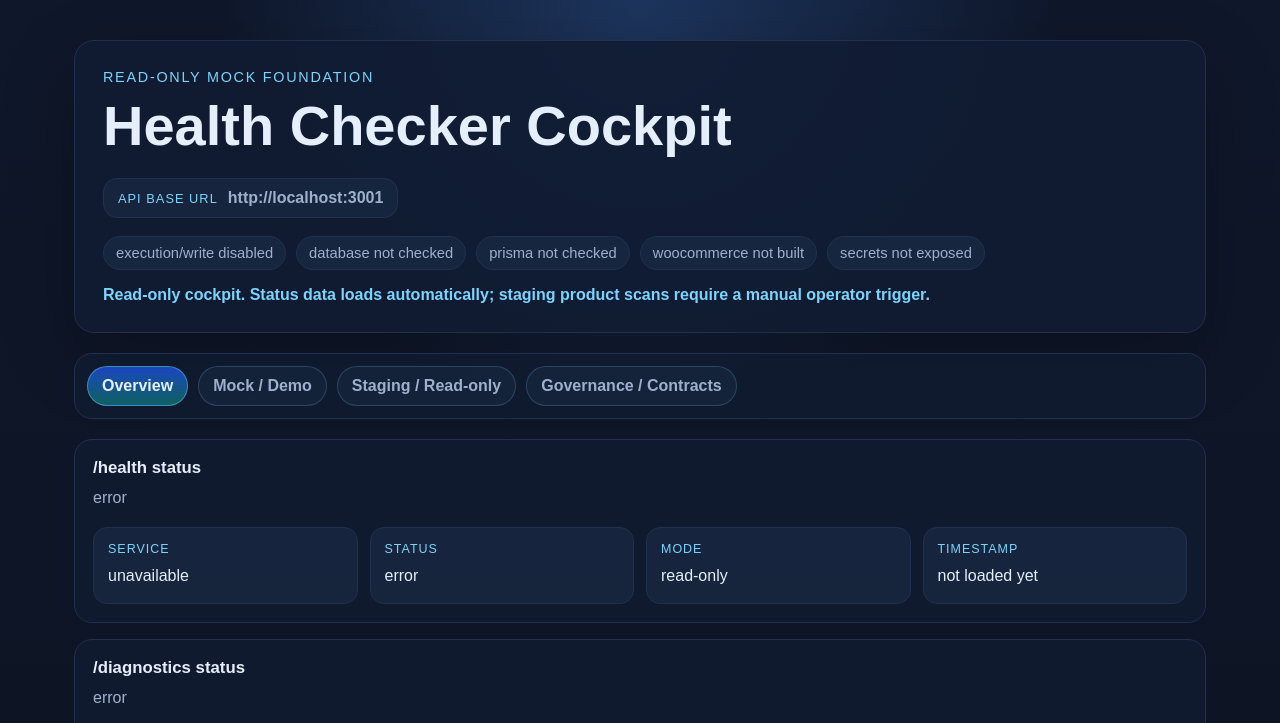
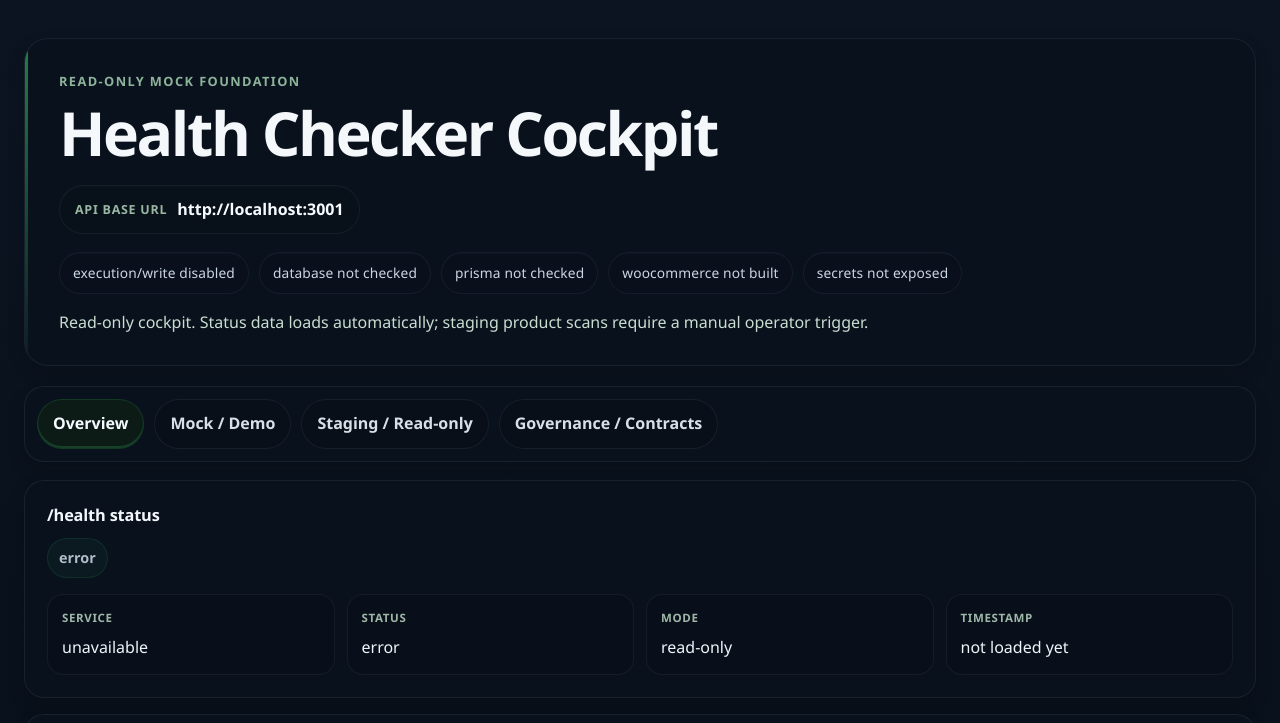
Before and after one commit to Xiaano/sam-mvp, a website: page apps/web/public/index.html in a window 1280 px wide. Shown: the top 723 px of the page. Drawn offline with Linux system fonts and the light colour scheme; no server answers.

Commit message:
style: test Nautilus cockpit theme

```diff
--- a/apps/web/public/styles.css
+++ b/apps/web/public/styles.css
@@ -1,47 +1,89 @@
 :root {
   color-scheme: dark;
-  --bg: #0f172a;
-  --panel: #111c33;
-  --panel-border: #22304f;
-  --text: #e5eefb;
-  --muted: #9fb0cc;
-  --accent: #7dd3fc;
-  --badge: #17263f;
+  --bg: #08101a;
+  --bg-elevated: rgba(10, 18, 30, 0.92);
+  --panel: rgba(13, 22, 34, 0.92);
+  --panel-strong: rgba(9, 16, 26, 0.96);
+  --panel-border: rgba(115, 126, 140, 0.14);
+  --panel-border-strong: rgba(54, 194, 100, 0.16);
+  --text: #eef4f8;
+  --muted: #b0bcc9;
+  --muted-strong: #d7e0e7;
+  --accent: #2fa35a;
+  --accent-soft: rgba(47, 163, 90, 0.075);
+  --accent-line: rgba(47, 163, 90, 0.22);
+  --shadow: 0 8px 18px rgba(0, 0, 0, 0.16);
 }
 
 * {
   box-sizing: border-box;
 }
 
+html {
+  background: var(--bg);
+}
+
 body {
   margin: 0;
-  font-family: Arial, Helvetica, sans-serif;
-  background:
-    radial-gradient(circle at top, #1d355d 0, transparent 28%),
-    linear-gradient(180deg, #0f172a 0%, #0b1220 100%);
+  font-family: "Segoe UI", "Inter", Arial, Helvetica, sans-serif;
+  background: linear-gradient(180deg, #0b1420 0%, #08101a 58%, #060c14 100%);
   color: var(--text);
+  line-height: 1.58;
+}
+
+body::before {
+  content: "";
+  position: fixed;
+  inset: 0;
+  pointer-events: none;
+  background: linear-gradient(180deg, rgba(255, 255, 255, 0.012), transparent 22%);
+  opacity: 0.32;
 }
 
 .shell {
-  max-width: 1180px;
+  position: relative;
+  max-width: 1300px;
   margin: 0 auto;
-  padding: 40px 24px 32px;
+  padding: 38px 24px 34px;
+  isolation: isolate;
+}
+
+.hero,
+.tab-bar,
+.grid article,
+.footer {
+  background: var(--bg-elevated);
+  border: 1px solid var(--panel-border);
+  box-shadow: var(--shadow);
+  backdrop-filter: blur(4px);
 }
 
 .hero {
-  background: rgba(17, 28, 51, 0.88);
-  border: 1px solid var(--panel-border);
-  border-radius: 20px;
-  padding: 28px;
-  box-shadow: 0 24px 72px rgba(0, 0, 0, 0.22);
+  position: relative;
+  border-radius: 24px;
+  padding: 32px 32px 30px 34px;
+  overflow: hidden;
+}
+
+.hero::before {
+  content: "";
+  position: absolute;
+  inset: 0 auto 0 0;
+  width: 3px;
+  background: linear-gradient(180deg, rgba(47, 163, 90, 0.75), rgba(47, 163, 90, 0.08));
+}
+
+.hero::after {
+  content: none;
 }
 
 .eyebrow {
-  margin: 0 0 8px;
-  color: var(--accent);
-  font-size: 0.9rem;
-  letter-spacing: 0.12em;
+  margin: 0 0 10px;
+  color: #8db49a;
+  font-size: 0.8rem;
+  letter-spacing: 0.11em;
   text-transform: uppercase;
+  font-weight: 700;
 }
 
 h1,
@@ -52,7 +94,10 @@ p {
 
 h1 {
   margin-bottom: 12px;
-  font-size: clamp(2rem, 5vw, 3.5rem);
+  font-size: clamp(2.2rem, 5vw, 3.8rem);
+  line-height: 1.05;
+  letter-spacing: -0.04em;
+  color: #f4f8fb;
 }
 
 .api-base {
@@ -61,18 +106,25 @@ h1 {
   gap: 10px;
   align-items: center;
   margin: 8px 0 0;
-  padding: 10px 14px;
-  border-radius: 14px;
-  background: rgba(23, 38, 63, 0.95);
-  border: 1px solid var(--panel-border);
-  color: var(--muted);
+  padding: 11px 15px;
+  border-radius: 999px;
+  background: rgba(9, 16, 26, 0.88);
+  border: 1px solid rgba(115, 126, 140, 0.13);
+  color: var(--muted-strong);
+  box-shadow: inset 0 1px 0 rgba(255, 255, 255, 0.02);
+}
+
+.api-base strong {
+  color: #f7fbff;
+  font-weight: 700;
 }
 
 .api-base-label {
-  color: var(--accent);
+  color: #99b8a4;
   text-transform: uppercase;
-  letter-spacing: 0.08em;
-  font-size: 0.8rem;
+  letter-spacing: 0.06em;
+  font-size: 0.78rem;
+  font-weight: 700;
 }
 
 .labels {
@@ -83,18 +135,21 @@ h1 {
 }
 
 .labels span {
-  padding: 8px 12px;
+  padding: 9px 13px;
   border-radius: 999px;
-  background: var(--badge);
-  border: 1px solid var(--panel-border);
-  color: var(--muted);
-  font-size: 0.92rem;
+  background: rgba(10, 18, 30, 0.82);
+  border: 1px solid rgba(115, 126, 140, 0.12);
+  color: #cbd6e3;
+  font-size: 0.86rem;
+  letter-spacing: 0.01em;
+  box-shadow: inset 0 1px 0 rgba(255, 255, 255, 0.015);
 }
 
 .notice {
   margin-bottom: 0;
-  color: var(--accent);
-  font-weight: 600;
+  color: #c9ded1;
+  font-weight: 500;
+  max-width: 980px;
 }
 
 .tab-shell {
@@ -106,26 +161,37 @@ h1 {
   flex-wrap: wrap;
   gap: 10px;
   padding: 12px;
-  border-radius: 18px;
-  background: rgba(17, 28, 51, 0.72);
-  border: 1px solid var(--panel-border);
+  border-radius: 20px;
 }
 
 .tab-button {
-  padding: 10px 14px;
+  padding: 11px 15px;
   border-radius: 999px;
-  border: 1px solid rgba(125, 211, 252, 0.2);
-  background: rgba(23, 38, 63, 0.72);
-  color: var(--muted);
+  border: 1px solid rgba(115, 126, 140, 0.14);
+  background: rgba(9, 16, 26, 0.86);
+  color: var(--muted-strong);
   font: inherit;
   font-weight: 700;
   cursor: pointer;
+  transition:
+    transform 120ms ease,
+    border-color 120ms ease,
+    background 120ms ease,
+    color 120ms ease,
+    box-shadow 120ms ease;
+}
+
+.tab-button:hover {
+  transform: none;
+  border-color: rgba(47, 163, 90, 0.16);
+  color: var(--text);
 }
 
 .tab-button.is-active {
-  background: linear-gradient(180deg, rgba(29, 78, 216, 0.86), rgba(15, 118, 110, 0.78));
-  border-color: rgba(125, 211, 252, 0.42);
-  color: var(--text);
+  background: rgba(14, 29, 22, 0.92);
+  border-color: rgba(47, 163, 90, 0.22);
+  color: #f6fbff;
+  box-shadow: inset 0 -2px 0 rgba(47, 163, 90, 0.28);
 }
 
 .tab-panel {
@@ -134,22 +200,32 @@ h1 {
 
 .grid {
   display: grid;
-  grid-template-columns: repeat(auto-fit, minmax(240px, 1fr));
+  grid-template-columns: repeat(auto-fit, minmax(260px, 1fr));
   gap: 16px;
-  margin-top: 20px;
+  margin-top: 18px;
 }
 
 .grid article,
 .footer {
-  background: rgba(17, 28, 51, 0.72);
-  border: 1px solid var(--panel-border);
-  border-radius: 18px;
-  padding: 18px;
+  border-radius: 20px;
+  padding: 22px;
+}
+
+.grid article {
+  position: relative;
+  overflow: hidden;
+}
+
+.grid article::after {
+  content: none;
 }
 
 .grid h2 {
-  margin-bottom: 8px;
-  font-size: 1.05rem;
+  margin-bottom: 10px;
+  font-size: 1.02rem;
+  letter-spacing: -0.01em;
+  color: #f3f7fb;
+  font-weight: 700;
 }
 
 .primary {
@@ -158,68 +234,107 @@ h1 {
 
 .status-grid {
   display: grid;
-  grid-template-columns: repeat(auto-fit, minmax(160px, 1fr));
+  grid-template-columns: repeat(auto-fit, minmax(165px, 1fr));
   gap: 12px;
   margin: 16px 0 0;
 }
 
 .status-grid div {
-  padding: 14px;
-  border-radius: 14px;
-  background: rgba(23, 38, 63, 0.9);
-  border: 1px solid var(--panel-border);
+  padding: 14px 14px 13px;
+  border-radius: 16px;
+  background: rgba(9, 16, 26, 0.74);
+  border: 1px solid rgba(115, 126, 140, 0.12);
+  box-shadow: none;
 }
 
 .status-grid dt {
   margin-bottom: 8px;
-  color: var(--accent);
-  font-size: 0.78rem;
-  letter-spacing: 0.08em;
+  color: #9eb7a7;
+  font-size: 0.72rem;
+  letter-spacing: 0.055em;
   text-transform: uppercase;
+  font-weight: 700;
 }
 
 .status-grid dd,
 .slot-state {
   margin: 0;
   color: var(--text);
-  line-height: 1.55;
+  line-height: 1.62;
   word-break: break-word;
+}
+
+.slot-state {
+  display: inline-flex;
+  align-items: center;
+  gap: 8px;
+  padding: 7px 11px;
+  border-radius: 999px;
+  background: rgba(47, 163, 90, 0.065);
+  border: 1px solid rgba(47, 163, 90, 0.14);
+  color: #d7eadf;
+  font-size: 0.9rem;
+  font-weight: 700;
 }
 
 .notice-line {
   margin: 10px 0 0;
   color: var(--muted);
+  line-height: 1.6;
+}
+
+.notice-line strong {
+  color: #f6fafc;
+  font-weight: 600;
 }
 
 .action-button {
   margin-top: 14px;
   padding: 12px 16px;
-  border-radius: 12px;
-  border: 1px solid rgba(125, 211, 252, 0.34);
-  background: linear-gradient(180deg, rgba(29, 78, 216, 0.86), rgba(15, 118, 110, 0.86));
-  color: var(--text);
+  border-radius: 14px;
+  border: 1px solid rgba(47, 163, 90, 0.24);
+  background: #17492d;
+  color: #f5fff8;
   font: inherit;
-  font-weight: 700;
+  font-weight: 800;
   cursor: pointer;
+  box-shadow: 0 6px 12px rgba(0, 0, 0, 0.14);
+  transition:
+    transform 120ms ease,
+    filter 120ms ease,
+    opacity 120ms ease;
+}
+
+.action-button:hover {
+  transform: none;
+  filter: brightness(1.04);
 }
 
 .action-button:disabled {
   cursor: not-allowed;
-  opacity: 0.65;
+  opacity: 0.64;
+  transform: none;
+}
+
+.issue-register,
+.proposal-register,
+.proposal-contract-panel {
+  margin-top: 14px;
+  padding: 14px;
+  border-radius: 16px;
+  border: 1px solid rgba(115, 126, 140, 0.12);
+  background: rgba(10, 18, 30, 0.76);
 }
 
 .issue-register {
-  margin-top: 14px;
-  padding: 14px;
-  border-radius: 14px;
-  border: 1px dashed rgba(125, 211, 252, 0.35);
-  background: rgba(23, 38, 63, 0.55);
+  border-style: dashed;
 }
 
-.issue-register-list {
+.issue-register-list,
+.proposal-register-list,
+.contract-governance-list {
   margin: 0;
   padding: 0;
-  color: var(--text);
   list-style: none;
   display: grid;
   gap: 12px;
@@ -230,16 +345,17 @@ h1 {
   display: grid;
   gap: 10px;
   padding: 14px;
-  border-radius: 14px;
-  background: rgba(15, 23, 42, 0.62);
-  border: 1px solid rgba(125, 211, 252, 0.16);
+  border-radius: 16px;
+  background: rgba(9, 16, 26, 0.76);
+  border: 1px solid rgba(115, 126, 140, 0.12);
+  box-shadow: none;
 }
 
 .row-heading {
   display: flex;
   align-items: center;
   gap: 10px;
-  color: var(--accent);
+  color: #9eb7a7;
   letter-spacing: 0.03em;
 }
 
@@ -253,70 +369,45 @@ h1 {
   gap: 4px;
   padding: 10px 12px;
   border-radius: 12px;
-  background: rgba(23, 38, 63, 0.72);
-  border: 1px solid rgba(125, 211, 252, 0.12);
+  background: rgba(12, 21, 34, 0.78);
+  border: 1px solid rgba(115, 126, 140, 0.1);
 }
 
 .row-field span {
-  color: var(--accent);
-  font-size: 0.76rem;
-  letter-spacing: 0.08em;
+  color: #9eb7a7;
+  font-size: 0.72rem;
+  letter-spacing: 0.052em;
   text-transform: uppercase;
+  font-weight: 700;
 }
 
 .row-field strong {
   color: var(--text);
-  line-height: 1.45;
+  line-height: 1.55;
   word-break: break-word;
 }
 
 .proposal-preview-primary {
   margin-top: 14px;
   padding: 14px;
-  border-radius: 14px;
-  background: rgba(23, 38, 63, 0.55);
-  border: 1px solid rgba(125, 211, 252, 0.2);
-}
-
-.proposal-register {
-  margin-top: 14px;
-  padding: 14px;
-  border-radius: 14px;
-  border: 1px dashed rgba(125, 211, 252, 0.35);
-  background: rgba(23, 38, 63, 0.55);
-}
-
-.scan-register-block {
-  margin-top: 14px;
-}
-
-.proposal-register-list {
-  margin: 0;
-  padding: 0;
-  color: var(--text);
-  list-style: none;
-  display: grid;
-  gap: 12px;
+  border-radius: 16px;
+  background: rgba(10, 18, 30, 0.76);
+  border: 1px solid rgba(115, 126, 140, 0.12);
 }
 
 .proposal-contract-panel {
-  margin-top: 14px;
-  padding: 14px;
-  border-radius: 14px;
-  background: rgba(23, 38, 63, 0.55);
-  border: 1px solid rgba(125, 211, 252, 0.2);
+  background: rgba(10, 18, 30, 0.76);
 }
 
 .contract-governance {
   margin-top: 8px;
   padding: 12px;
-  border-radius: 12px;
-  border: 1px dashed rgba(125, 211, 252, 0.35);
-  background: rgba(15, 23, 42, 0.55);
+  border-radius: 14px;
+  border: 1px dashed rgba(115, 126, 140, 0.14);
+  background: rgba(12, 21, 34, 0.76);
 }
 
 .contract-governance-list {
-  margin: 0;
   padding-left: 20px;
   color: var(--text);
 }
@@ -336,23 +427,30 @@ h1 {
   gap: 16px;
   margin-top: 20px;
   align-items: center;
+  border-radius: 18px;
+  padding: 18px 20px;
 }
 
 body.loaded #loaded-marker {
   color: var(--accent);
+  font-weight: 700;
 }
 
-@media (max-width: 640px) {
+@media (max-width: 760px) {
   .shell {
     padding: 20px 14px 24px;
   }
 
   .hero {
-    padding: 20px;
+    padding: 22px 18px 20px 22px;
   }
 
   .footer {
     flex-direction: column;
     align-items: flex-start;
   }
+
+  .grid {
+    grid-template-columns: 1fr;
+  }
 }
```
